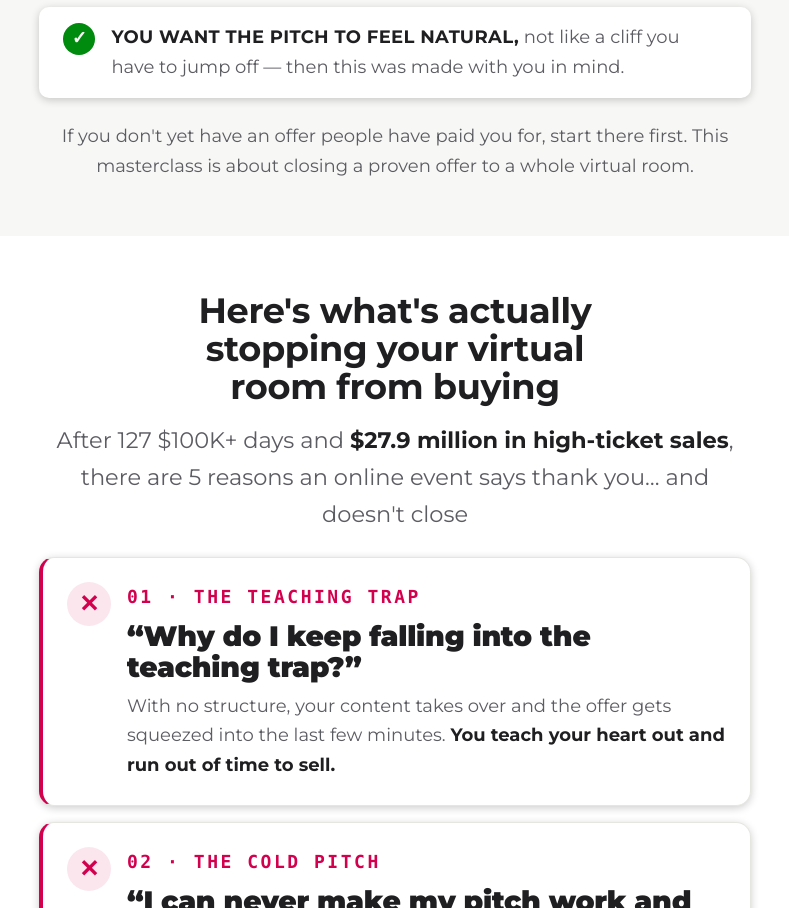
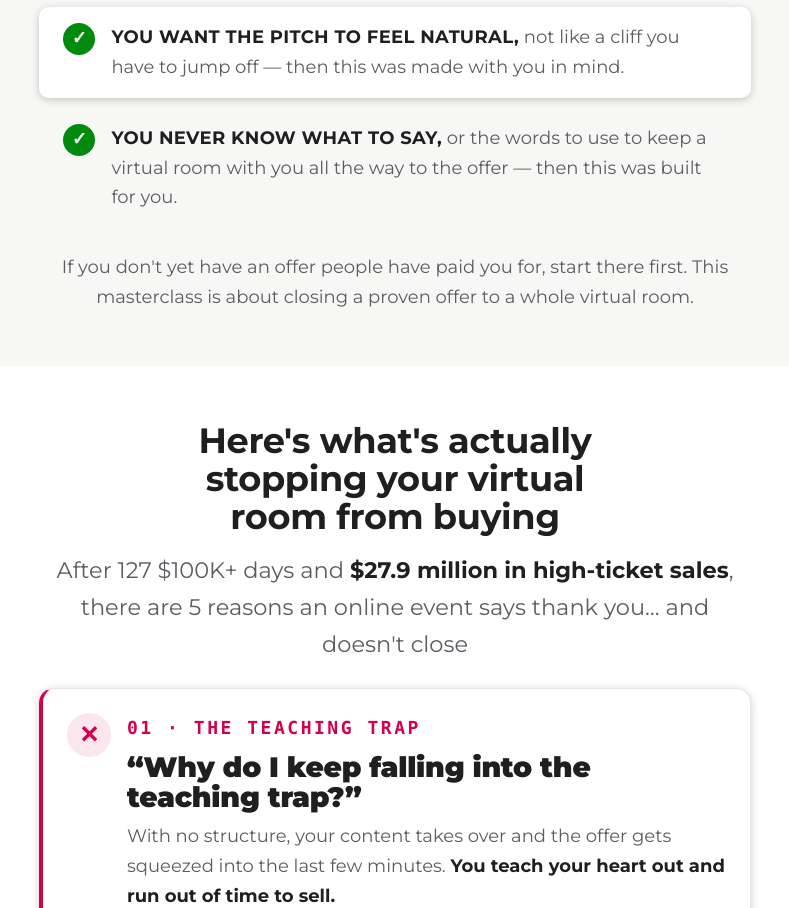
Before and after one commit to icoachlaunch/funnel-previews, a plain HTML site: page coach-launch/phase-3/1-registration.html in a window 1280 px wide. Shown: the part 1908-2816 px from the top of the page, without its empty margins (245-1034 px from the left). Drawn offline with Linux system fonts and the light colour scheme.

Commit message:
Coach Launch Phase 3: fourth qualifier line (what to say)
Co-Authored-By: Claude Fable 5.2 <noreply@anthropic.com>

```diff
--- a/coach-launch/phase-3/1-registration.html
+++ b/coach-launch/phase-3/1-registration.html
@@ -2957,7 +2957,7 @@ img.cl-problem__shot.cl-problem__vis { border: 0; background: none; box-shadow:
     <ul class="cl-qualify">
       <li style="box-shadow: 0px 2px 8px 0px #00000033"><span><b>You're selling a $3K+ offer,</b> and it's proven, but you're still closing it one exhausting sales call at a time — then this is for you.</span></li>
       <li><span><b>You're tired of online events that don't close,</b> where the virtual room says thank you, waves goodbye and logs off without buying.</span></li>
-      <li style="box-shadow: 0px 2px 8px 0px #00000033"><span><b>You want the pitch to feel natural,</b> not like a cliff you have to jump off — then this was made with you in mind.</span></li>
+      <li style="box-shadow: 0px 2px 8px 0px #00000033"><span><b>You want the pitch to feel natural,</b> not like a cliff you have to jump off — then this was made with you in mind.</span></li><li><span><b>You never know what to say,</b> or the words to use to keep a virtual room with you all the way to the offer — then this was built for you.</span></li>
     </ul>
     <p class="cl-body cl-center" style="margin-top:var(--sp-4)">If you don't yet have an offer people have paid you for, start there first. This masterclass is about closing a proven offer to a whole virtual room.</p>
   </div>
```
